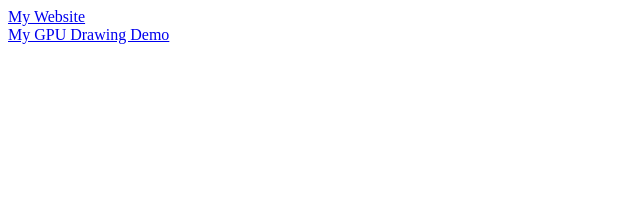
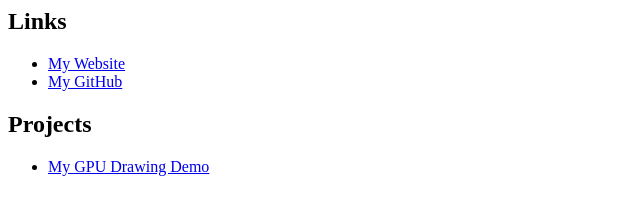
Before and after one commit to kyleheadley/kyleheadley.github.com, a plain HTML site: page index.html in a window 1280 px wide. Shown: the whole page, without its empty margins (0-640 px from the left). Drawn offline with Linux system fonts and the light colour scheme.

Commit message:
Update index.html

```diff
--- a/index.html
+++ b/index.html
@@ -1,3 +1,15 @@
-<a href = 'http://kyleheadley.github.io/PHDWebsite/'>My Website</a>
-<br>
-<a href = 'http://kyleheadley.github.io/GPUSandbox/'>My GPU Drawing Demo</a>
+<h2>Links</h2>
+<ul>
+  <li>
+    <a href = 'http://kyleheadley.github.io/PHDWebsite/'>My Website</a>
+  </li>
+  <li>
+    <a href = 'https://github.com/kyleheadley'>My GitHub</a>
+  </li>
+</ul>
+<h2>Projects</h2>
+<ul>
+  <li>
+    <a href = 'http://kyleheadley.github.io/GPUSandbox/'>My GPU Drawing Demo</a>
+  </li>
+</ul>
```
